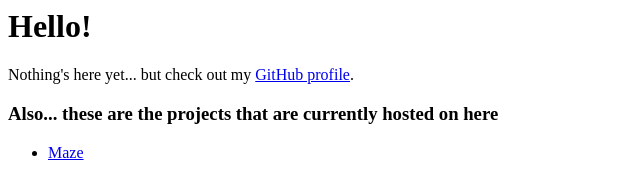
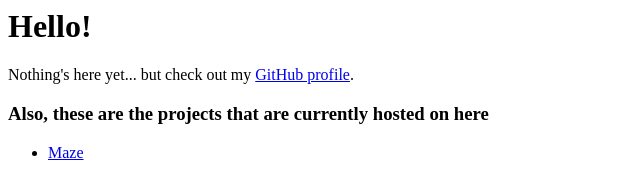
Before and after one commit to Timic3/timic.github.io, a plain HTML site: page index.html in a window 1280 px wide. Shown: the full height of the page, 0-640 px from the left. Drawn offline with Linux system fonts and the light colour scheme.

Commit message:
Merge latest commit

```diff
--- a/index.html
+++ b/index.html
@@ -5,7 +5,7 @@
 	<body>
 		<h1>Hello!</h1>
 		<p>Nothing's here yet... but check out my <a href="https://github.com/Timic3">GitHub profile</a>.</p>
-		<h3>Also... these are the projects that are currently hosted on here</h3>
+		<h3>Also, these are the projects that are currently hosted on here</h3>
 		<ul>
 			<li><a href="https://timic3.github.io/Maze/">Maze</a></li>
 		</ul>
```
